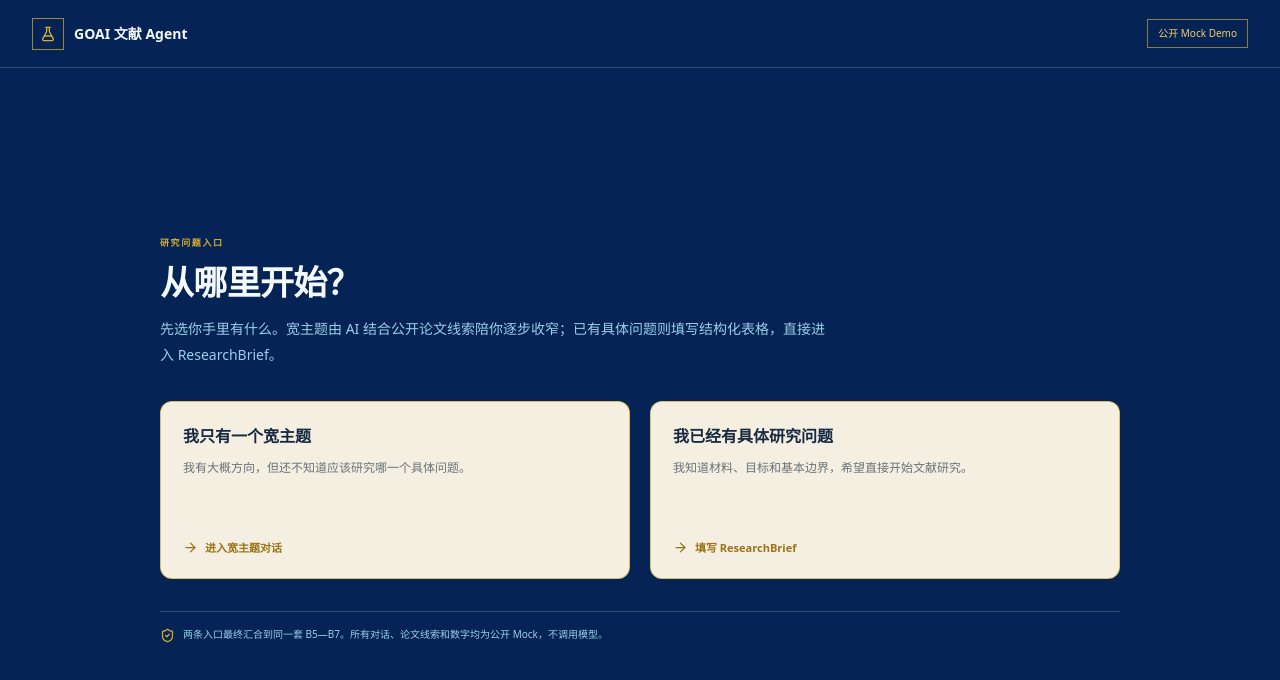
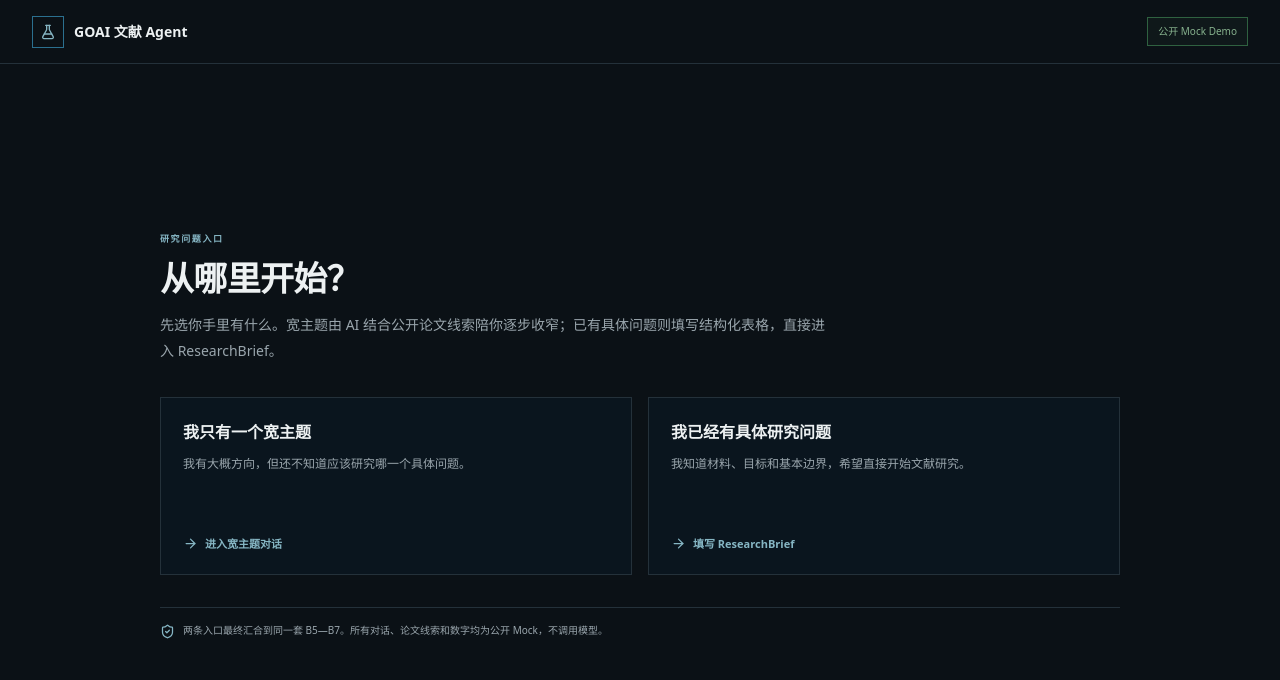
Before and after one commit to Aoyi21/goai-literature-agent-demo, a React (Vite) app: page / in a window 1280 px wide. Shown: the top 680 px of the page. Built offline with nearby package versions, Linux system fonts and the light colour scheme.

Commit message:
Revert "Align demo styling with GOAI presentation language"
This reverts commit 0fd876d75869f863ed582c4a482e55033b73a38d.

```diff
--- a/src/styles.css
+++ b/src/styles.css
@@ -1,19 +1,19 @@
 :root {
   color-scheme: dark;
-  --background: #052354;
-  --foreground: #f4faff;
-  --card: #082a5d;
-  --surface-1: #0a3065;
-  --surface-active: #0d3a70;
-  --border: #36577a;
-  --border-strong: #5f7f9d;
-  --primary: #9bcfe9;
-  --success: #a5d38f;
-  --warning: #d5ad35;
-  --danger: #df8d85;
-  --muted: #aec7d7;
-  --subtle: #7897ad;
-  --radius: 6px;
+  --background: #0b1116;
+  --foreground: #edf1f2;
+  --card: #101820;
+  --surface-1: #121b22;
+  --surface-active: #18242c;
+  --border: #24313a;
+  --border-strong: #354650;
+  --primary: #86b6c4;
+  --success: #86b18d;
+  --warning: #c8aa70;
+  --danger: #c77979;
+  --muted: #9aa6ad;
+  --subtle: #6f7c84;
+  --radius: 2px;
   font-family: "PingFang SC", "苹方", "Noto Sans SC", system-ui, sans-serif;
   background: var(--background);
   color: var(--foreground);
@@ -601,79 +601,11 @@ textarea { font-size: clamp(13px, .68vw, 15px); }
 @media (min-width: 1261px) {
   body { font-size: 15px; }
 
-  .entry-header {
-    min-height: 68px;
-    border-bottom-color: rgba(174, 199, 215, .24);
-    background: #052354;
-  }
-  .entry-header > div > span {
-    border-color: rgba(213, 173, 53, .72);
-    color: var(--warning);
-  }
-  .entry-header em {
-    border-color: rgba(213, 173, 53, .65);
-    background: transparent;
-    color: #f2cf67;
-  }
-  .entry-intro > span,
-  .narrow-heading > div > span { color: var(--warning); }
-  .entry-intro p,
-  .narrow-heading p { color: var(--primary); }
-  .entry-choices { gap: 20px; }
-  .entry-choices > button {
-    border-color: rgba(213, 173, 53, .72);
-    border-radius: 12px;
-    background: #f5efe2;
-    color: #172a41;
-  }
-  .entry-choices > button:hover {
-    border-color: #e1bb47;
-    background: #fffaf0;
-  }
-  .entry-choices small { color: #68727a; }
-  .entry-choices em { color: #9a7315; }
-  .entry-boundary {
-    border-top-color: rgba(174, 199, 215, .24);
-    color: var(--primary);
-  }
-  .entry-boundary svg { color: var(--warning); }
-
-  .narrow-form-panel {
-    --foreground: #172a41;
-    --muted: #606a71;
-    --subtle: #867d68;
-    --border: #d8cda8;
-    --border-strong: #c7aa54;
-    --primary: #9d7615;
-    color: var(--foreground);
-    border-color: rgba(213, 173, 53, .8);
-    border-radius: 12px;
-    background: #f5efe2;
-    overflow: hidden;
-  }
-  .narrow-form-toolbar button {
-    border-color: #c7aa54;
-    background: #fff7df;
-    color: #80600e;
-  }
-  .narrow-table th { background: #eee4cf; }
-  .narrow-table input,
-  .narrow-table textarea {
-    border-color: #d0c39b;
-    background: #fffaf0;
-    color: #172a41;
-  }
-  .narrow-actions .primary {
-    border-color: #d5ad35;
-    background: #d5ad35;
-    color: #182640;
-  }
-
   .product-shell { grid-template-rows: 68px minmax(0, 1fr); }
   .stage-toolbar {
     padding: 0 28px;
-    background: #052354;
-    border-bottom-color: rgba(174, 199, 215, .24);
+    background: #0b1116;
+    border-bottom-color: #202c34;
   }
   .toolbar-identity { gap: 12px; }
   .toolbar-mark {
@@ -727,7 +659,7 @@ textarea { font-size: clamp(13px, .68vw, 15px); }
     grid-template-columns: clamp(176px, 10vw, 230px) minmax(580px, 54fr) minmax(340px, 23fr) minmax(230px, 13fr);
   }
 
-  .stage-rail { background: #06285b; }
+  .stage-rail { background: #0c1319; }
   .rail-heading {
     border-bottom: 0;
     padding: 22px 18px 12px;
@@ -753,7 +685,7 @@ textarea { font-size: clamp(13px, .68vw, 15px); }
   }
   .stage-jump button:hover,
   .stage-jump button.active {
-    border-bottom-color: var(--warning);
+    border-bottom-color: var(--primary);
     background: transparent;
     color: var(--foreground);
   }
@@ -770,7 +702,7 @@ textarea { font-size: clamp(13px, .68vw, 15px); }
     background: transparent;
     color: var(--foreground);
   }
-  .stage-item.active .stage-icon { color: var(--warning); }
+  .stage-item.active .stage-icon { color: var(--primary); }
   .stage-item.done { color: var(--muted); }
   .stage-item.done .stage-icon { color: var(--success); }
   .stage-copy strong { font-size: 13px; }
@@ -782,13 +714,13 @@ textarea { font-size: clamp(13px, .68vw, 15px); }
     line-height: 1.65;
   }
 
-  .center-column { background: #062656; }
+  .center-column { background: #0e151b; }
   .page-intro {
     padding: 22px 32px 19px;
-    border-bottom-color: rgba(174, 199, 215, .22);
+    border-bottom-color: #202c34;
   }
   .page-intro span {
-    color: var(--primary);
+    color: var(--subtle);
     font-size: 11px;
     font-weight: 500;
     letter-spacing: 0;
@@ -810,7 +742,7 @@ textarea { font-size: clamp(13px, .68vw, 15px); }
   .conversation-header {
     align-items: center;
     padding: 17px 32px;
-    border-bottom-color: rgba(174, 199, 215, .22);
+    border-bottom-color: #202c34;
   }
   .director-identity { gap: 0; }
   .director-identity > svg { display: none; }
@@ -829,26 +761,22 @@ textarea { font-size: clamp(13px, .68vw, 15px); }
     width: auto;
     max-width: 86%;
     border: 0;
-    border-bottom: 1px solid rgba(174, 199, 215, .2);
+    border-bottom: 1px solid #202c34;
     background: transparent;
     padding: 0 0 18px;
   }
   .turn + .turn { margin-top: 20px; }
   .turn.latest {
-    border-color: rgba(213, 173, 53, .5);
+    border-color: #31434e;
     background: transparent;
   }
   .turn.user {
     max-width: 80%;
     margin-left: auto;
     border: 0;
-    background: #f5efe2;
-    color: #172a41;
+    background: #17232b;
     padding: 14px 16px;
   }
-  .turn.user header { color: #7b735f; }
-  .turn.user header strong,
-  .turn.user p { color: #172a41; }
   .turn.system {
     width: 100%;
     max-width: none;
@@ -870,31 +798,31 @@ textarea { font-size: clamp(13px, .68vw, 15px); }
   }
   .primary-action {
     min-height: 42px;
-    background: var(--warning);
-    color: #182640;
+    background: #9bc2cc;
+    color: #0b151a;
     font-size: 13px;
   }
   .primary-action:hover,
-  .send-button:hover { background: #e5c55a; }
+  .send-button:hover { background: #afd0d8; }
   .turn-actions small { margin-top: 8px; font-size: 11px; }
   .candidate-action-note { margin-bottom: 4px !important; font-size: 12px !important; }
   .candidate-choice {
     min-height: 49px;
-    border: 1px solid rgba(213, 173, 53, .78);
-    border-radius: 6px;
-    background: #f5efe2;
-    color: #172a41;
-    padding: 11px 12px;
+    border: 0;
+    border-bottom: 1px solid #2a3943;
+    background: transparent;
+    color: var(--foreground);
+    padding: 11px 2px;
   }
-  .candidate-choice + .candidate-choice { margin-top: 8px; }
-  .candidate-choice:hover { background: #fffaf0; color: #172a41; }
-  .candidate-choice span { color: #96711a; font-size: 11px; }
+  .candidate-choice + .candidate-choice { margin-top: 0; }
+  .candidate-choice:hover { background: #121d24; color: #c6dfe5; }
+  .candidate-choice span { color: var(--subtle); font-size: 11px; }
   .candidate-choice strong { font-size: 13px; font-weight: 600; line-height: 1.55; }
   .candidate-actions label { margin-top: 16px; font-size: 12px; }
   .reject-directions { min-height: 38px; font-size: 12px; }
   .composer {
-    border-top-color: rgba(174, 199, 215, .26);
-    background: #082b60;
+    border-top-color: #26343d;
+    background: #101820;
     padding: 14px 32px 18px;
   }
   .composer-presets { margin-bottom: 8px; font-size: 11px; }
@@ -909,7 +837,7 @@ textarea { font-size: clamp(13px, .68vw, 15px); }
   .question-row button {
     min-height: 25px;
     border: 0;
-    border-bottom: 1px solid rgba(213, 173, 53, .65);
+    border-bottom: 1px solid #40515b;
     background: transparent;
     color: var(--muted);
     padding: 0 0 2px;
@@ -919,55 +847,40 @@ textarea { font-size: clamp(13px, .68vw, 15px); }
   .question-row.guided-answers { gap: 9px; }
   .question-row.guided-answers button {
     min-height: 48px;
-    border: 1px solid rgba(213, 173, 53, .62);
-    border-radius: 6px;
-    background: #f5efe2;
-    color: #172a41;
+    border: 1px solid #2b3942;
+    background: #121b22;
     padding: 9px 11px;
     font-size: 12px;
   }
-  .question-row.guided-answers button:hover { background: #fffaf0; color: #172a41; }
   .composer label { margin-bottom: 7px; font-size: 12px; }
   .input-row { grid-template-columns: minmax(0, 1fr) 116px; gap: 10px; }
   textarea {
     min-height: 68px;
-    border-color: rgba(155, 207, 233, .6);
-    background: #041d46;
+    border-color: #384952;
+    background: #0b1217;
     padding: 10px 12px;
     font-size: 14px;
     line-height: 1.6;
   }
   .send-button {
     min-height: 44px;
-    background: var(--warning);
-    color: #182640;
+    background: #9bc2cc;
+    color: #0b151a;
     font-size: 13px;
   }
   .composer-help { margin-top: 7px; font-size: 10px; }
   .workbench-footer {
     gap: 18px;
     padding: 0 22px;
-    border-top-color: rgba(174, 199, 215, .22);
+    border-top-color: #202c34;
     font-size: 10px;
   }
 
-  .research-product-column {
-    --foreground: #172a41;
-    --muted: #5f6870;
-    --subtle: #867d68;
-    --border: #d8cda8;
-    --border-strong: #c7aa54;
-    --primary: #9d7615;
-    --success: #4f7655;
-    --warning: #9c700a;
-    color: var(--foreground);
-    border-left-color: rgba(213, 173, 53, .76);
-    background: #f5efe2;
-  }
+  .research-product-column { background: #0c1319; }
   .product-column-header {
     min-height: auto;
     padding: 22px 20px 18px;
-    border-bottom-color: #d8cda8;
+    border-bottom-color: #202c34;
   }
   .product-column-header h2 { font-size: 19px; font-weight: 650; }
   .product-column-header p { max-width: 340px; margin-top: 7px; font-size: 11px; }
@@ -983,7 +896,7 @@ textarea { font-size: clamp(13px, .68vw, 15px); }
   }
   .detail-card + .detail-card {
     margin-top: 22px;
-    border-top: 1px solid #d8cda8;
+    border-top: 1px solid #26343d;
   }
   .research-product-column .detail-title {
     min-height: auto;
@@ -1003,30 +916,30 @@ textarea { font-size: clamp(13px, .68vw, 15px); }
   .research-product-column .draft-readiness {
     margin: 14px 0 8px;
     border: 0;
-    border-top: 1px solid #d8cda8;
-    border-bottom: 1px solid #d8cda8;
+    border-top: 1px solid #2b3942;
+    border-bottom: 1px solid #2b3942;
     background: transparent;
     padding: 11px 0;
   }
   .draft-readiness strong { font-size: 12px; }
   .draft-readiness p { font-size: 10px; }
   .research-product-column .draft-grid { padding: 0; }
-  .draft-grid > div { border-bottom-color: #ddd3b5; }
+  .draft-grid > div { border-bottom-color: #24313a; }
   .draft-grid dt { font-size: 10px; }
   .draft-grid dd { font-size: 12px; line-height: 1.55; }
   .theme-draft > footer {
     margin-top: 6px;
-    border-top-color: #d8cda8;
+    border-top-color: #24313a;
     padding: 11px 0 0;
     font-size: 10px;
   }
   .direction-grid { gap: 9px; padding: 14px 0 0; }
   .direction-card {
-    border-color: #d1bd7c;
-    background: #fffaf0;
+    border-color: #2f3e47;
+    background: #101820;
     padding: 13px;
   }
-  .direction-card.selected { border-color: #9d7615; background: #fff5d9; }
+  .direction-card.selected { border-color: var(--primary); background: #17242b; }
   .direction-card header strong { font-size: 12px; }
   .direction-card > p,
   .direction-card dd,
@@ -1036,7 +949,7 @@ textarea { font-size: clamp(13px, .68vw, 15px); }
   .query-grid { padding: 8px 0 0; }
   .evidence-ledger-grid article,
   .artifact-grid article,
-  .query-grid article { border-top-color: #d8cda8; padding: 12px 0; }
+  .query-grid article { border-top-color: #283640; padding: 12px 0; }
   .evidence-ledger-grid strong,
   .artifact-grid strong,
   .query-grid strong { font-size: 12px; }
@@ -1048,7 +961,7 @@ textarea { font-size: clamp(13px, .68vw, 15px); }
   .file-list { padding: 8px 0 0; }
   .scan-list article,
   .research-progress article,
-  .file-list > div { border-color: #d8cda8; }
+  .file-list > div { border-color: #283640; }
   .gap-statement {
     margin: 14px 0 0;
     border: 0;
@@ -1059,15 +972,15 @@ textarea { font-size: clamp(13px, .68vw, 15px); }
   .mock-footnote {
     margin-top: 24px;
     border: 0;
-    border-top: 1px solid #d8cda8;
+    border-top: 1px solid #283640;
     color: var(--muted);
     padding: 14px 0 0;
     font-size: 10px;
   }
 
   .evidence-panel {
-    border-left-color: rgba(213, 173, 53, .42);
-    background: #051f4b;
+    border-left-color: #26343d;
+    background: #0a1116;
     padding: 0 18px 30px;
   }
   .side-block,
@@ -1079,14 +992,14 @@ textarea { font-size: clamp(13px, .68vw, 15px); }
   }
   .side-block + .side-block {
     margin-top: 0;
-    border-top: 1px solid rgba(174, 199, 215, .2);
+    border-top: 1px solid #26343d;
   }
-  .side-title { gap: 7px; color: var(--warning); }
+  .side-title { gap: 7px; color: var(--subtle); }
   .side-title h2,
   .side-block h2 { font-size: 13px; font-weight: 650; }
   .side-status { margin-top: 8px; font-size: 12px; line-height: 1.55; }
   .kv-list { margin-top: 10px; }
-  .kv-item { border-top-color: rgba(174, 199, 215, .18); padding: 9px 0; }
+  .kv-item { border-top-color: #222f37; padding: 9px 0; }
   .kv-item dt { font-size: 10px; }
   .kv-item dd { margin-top: 3px; font-size: 12px; line-height: 1.55; }
   .boundary ul { margin-top: 10px; font-size: 11px; line-height: 1.6; }
```
